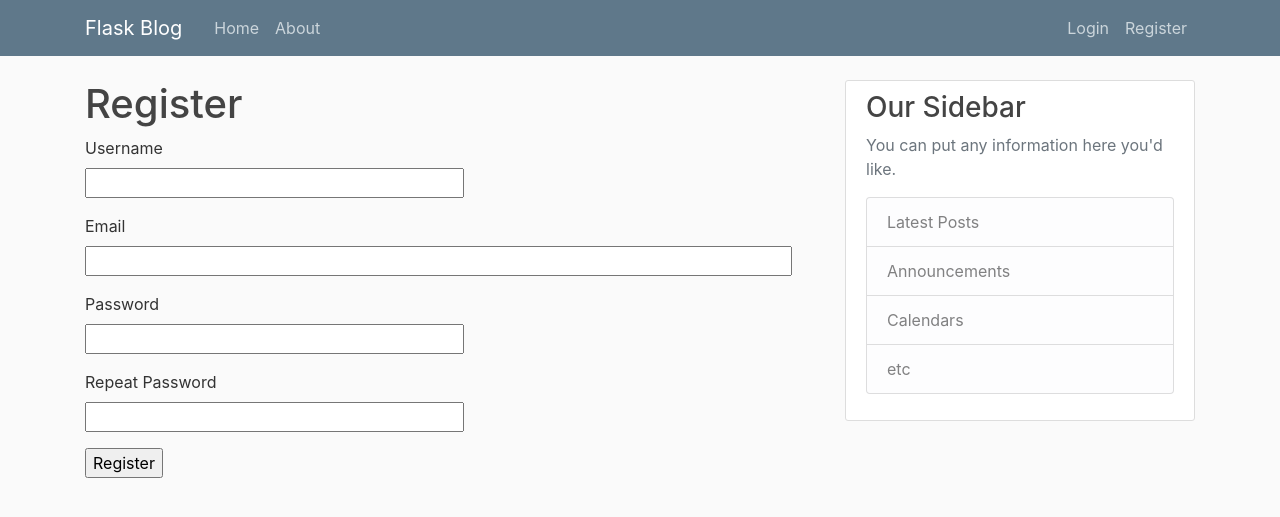
After one commit to Milo-Piazza/learn-flask, a Flask app: template app/templates/register.html.j2 in a window 1280 px wide. The commit adds this page. Shown: the top 517 px of the page. Run offline with Flask 2, Linux system fonts and the light colour scheme; the template is opened without the code that fills it: values that come from a table or form of the project are taken from there, others are empty; some libraries are stand-ins or nearby versions.

Commit message:
Chapter 5

```diff
--- a/app/__init__.py
+++ b/app/__init__.py
@@ -2,11 +2,14 @@ import os
 from flask import Flask, render_template, url_for, flash, redirect
 from flask_sqlalchemy import SQLAlchemy
 from flask_migrate import Migrate
+from flask_login import LoginManager
 from app.config import Config
 
 app = Flask(__name__)
 app.config.from_object(Config())
 db = SQLAlchemy(app)
 migrate = Migrate(app, db)
+login = LoginManager(app)
+login.login_view = "login"
 
 from app import routes, models
--- a/app/forms.py
+++ b/app/forms.py
@@ -1,6 +1,7 @@
 from flask_wtf import FlaskForm
 from wtforms import SubmitField, PasswordField, StringField, BooleanField
-from wtforms.validators import DataRequired
+from wtforms.validators import ValidationError, DataRequired, Email, EqualTo
+from app.models import User
 
 class LoginForm(FlaskForm):
     """docstring for LoginForm."""
@@ -8,3 +9,20 @@ class LoginForm(FlaskForm):
     password = PasswordField("Password", validators=[DataRequired()])
     remember_me = BooleanField("Remember Me")
     submit = SubmitField("Sign In")
+
+class RegistrationForm(FlaskForm):
+    username = StringField("Username", validators=[DataRequired()])
+    password = PasswordField("Password", validators=[DataRequired()])
+    password2 = PasswordField("Repeat Password", validators=[DataRequired(), EqualTo("password")])
+    email = StringField("Email", validators=[DataRequired(), Email()])
+    submit = SubmitField("Register")
+
+    def validate_username(self, username):
+        existing_user = User.query.filter_by(username=username.data).first()
+        if not existing_user is None:
+            raise ValidationError(f"Error: user {username.data} already exists")
+
+    def validate_email(self, email):
+        existing_user = User.query.filter_by(email=email.data).first()
+        if not existing_user is None:
+            raise ValidationError(f"Error: email {email.data} is already registered")
--- a/app/routes.py
+++ b/app/routes.py
@@ -1,11 +1,15 @@
-from app import app
-from flask import render_template, redirect, url_for, flash
-from app.forms import LoginForm
+from app import app, db
+from flask import render_template, redirect, url_for, flash, request
+from flask_login import login_user, logout_user, current_user, login_required
+from werkzeug.urls import url_parse
+from app.forms import LoginForm, RegistrationForm
+from app.models import User
 
 posts = []
 
 @app.route('/')
 @app.route('/home')
+@login_required
 def home():
     return render_template("home.html.j2", posts=posts)
 
@@ -15,15 +19,36 @@ def about():
 
 @app.route('/login', methods=['GET', 'POST'])
 def login():
+    if current_user.is_authenticated:
+        return redirect(url_for("home"))
     form = LoginForm()
     if form.validate_on_submit():
-        flash("Login requested for user {}, remember_me={}".format(
-            form.username.data,
-            form.remember_me.data
-        ))
-        return redirect(url_for("home"))
+        user = User.query.filter_by(username=form.username.data).first()
+        if user is None or not user.check_password(form.password.data):
+            flash("Invalid username or password")
+            return redirect(url_for("login"))
+        login_user(user, remember=form.remember_me.data)
+        next_page = request.args.get("next")
+        if not next_page or url_parse(next_page).netloc != "":
+            return redirect(url_for("home"))
+        return redirect(next_page)
     return render_template("login.html.j2", form=form)
 
-@app.route('/register')
+@app.route('/logout')
+def logout():
+    logout_user()
+    return redirect(url_for("home"))
+
+@app.route('/register', methods=['GET', 'POST'])
 def register():
-    return redirect(url_for("home"))
+    if current_user.is_authenticated:
+        return redirect(url_for("home"))
+    form = RegistrationForm()
+    if form.validate_on_submit():
+        new_user = User(username=form.username.data, email=form.email.data)
+        new_user.set_password(form.password.data)
+        db.session.add(new_user)
+        db.session.commit()
+        flash("You have successfully registered!")
+        return redirect(url_for("home"))
+    return render_template("register.html.j2", form=form)
--- a/app/templates/home.html.j2
+++ b/app/templates/home.html.j2
@@ -1,5 +1,6 @@
 {% extends "layout.html.j2" %}
 {% block content %}
+  <h1>Hi, {{ current_user.username }}!</h1>
   {% for post in posts %}
   <article class="media content-section">
     <div class="media-body">
--- a/app/templates/layout.html.j2
+++ b/app/templates/layout.html.j2
@@ -28,7 +28,11 @@
           </div>
           <!-- Navbar Right Side -->
           <div class="navbar-nav">
+            {% if current_user.is_anonymous %}
             <a class="nav-item nav-link" href={{ url_for("login") }}>Login</a>
+            {% else %}
+            <a class="nav-item nav-link" href={{ url_for("logout") }}>Logout</a>
+            {% endif %}
             <a class="nav-item nav-link" href="/register">Register</a>
           </div>
         </div>
--- a/app/templates/login.html.j2
+++ b/app/templates/login.html.j2
@@ -2,7 +2,7 @@
 
 {% block content %}
   <h1>Sign in</h1>
-  <form class="" action="" method="post" novalidate>
+  <form action="" method="post" novalidate>
     {{ form.hidden_tag() }}
     <p>
       {{ form.username.label }}<br>
@@ -21,4 +21,5 @@
     <p>{{ form.remember_me() }} {{ form.remember_me.label }}</p>
     <p>{{ form.submit() }}</p>
   </form>
+  <button onclick="window.location.href = '{{ url_for('register') }}'">Register</a>
 {% endblock %}
--- /dev/null
+++ b/app/templates/register.html.j2
@@ -0,0 +1,36 @@
+{% extends "layout.html.j2" %}
+{% block content %}
+  <h1>Register</h1>
+  <form action="" method="post">
+    {{ form.hidden_tag() }}
+    <p>
+      {{ form.username.label }}<br>
+      {{ form.username(size=32) }}<br>
+      {% for error in form.username.errors %}
+        <span style="color:red">{{ error }}</span>
+      {% endfor %}
+    </p>
+    <p>
+      {{ form.email.label }}<br>
+      {{ form.email(size=64) }}<br>
+      {% for error in form.email.errors %}
+        <span style="color:red">{{ error }}</span>
+      {% endfor %}
+    </p>
+    <p>
+      {{ form.password.label }}<br>
+      {{ form.password(size=32) }}<br>
+      {% for error in form.password.errors %}
+        <span style="color:red">{{ error }}</span>
+      {% endfor %}
+    </p>
+    <p>
+      {{ form.password2.label }}<br>
+      {{ form.password2(size=32) }}<br>
+      {% for error in form.password2.errors %}
+        <span style="color:red">{{ error }}</span>
+      {% endfor %}
+    </p>
+    <p>{{ form.submit() }}</p>
+  </form>
+{% endblock %}
```
Also changed, not shown: app/models.py (+14 -2 lines).
